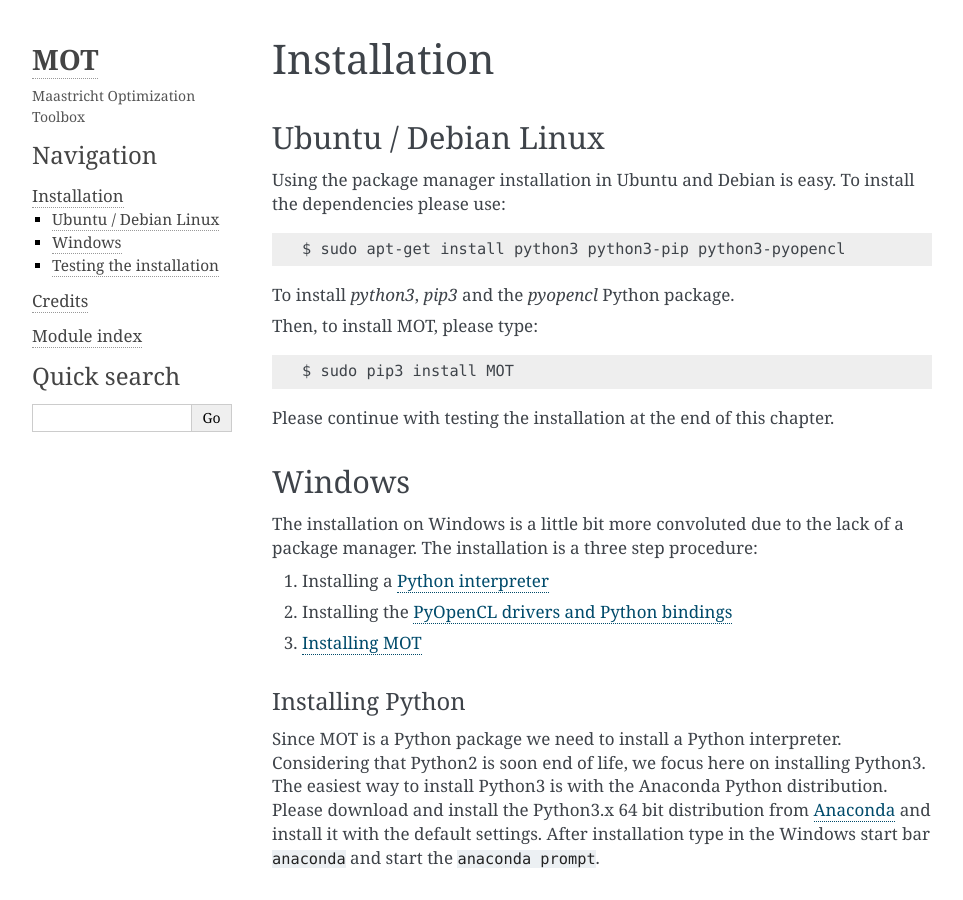
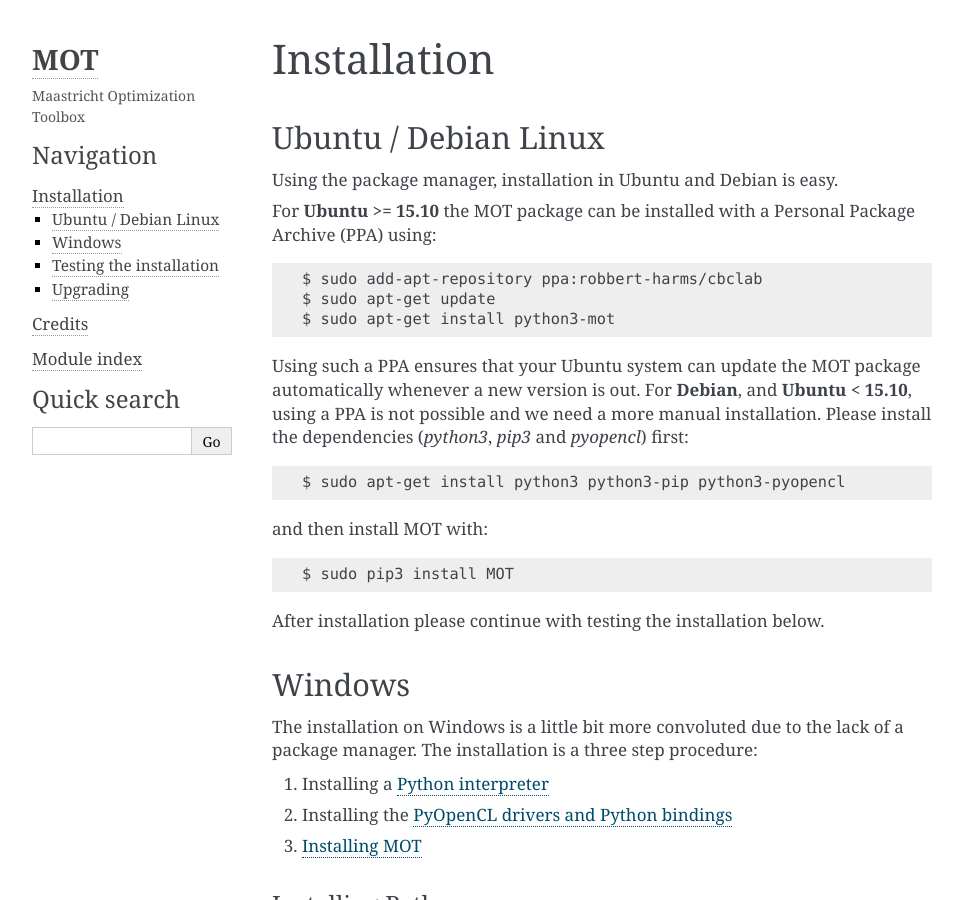
Before and after one commit to robbert-harms/MOT, a Sphinx documentation site: the page built from docs/install.rst, in a window 1280 px wide and 900 px high. Shown: the whole window, without its empty margins (148-1111 px from the left). Built offline with Sphinx 7.4.7, drawn with Linux system fonts in a browser that asks for light colours; some of the changed text lies outside the part shown.

Commit message:
Updates to the documentation

```diff
--- a/docs/install.rst
+++ b/docs/install.rst
@@ -4,21 +4,32 @@
 
 Ubuntu / Debian Linux
 =====================
-Using the package manager installation in Ubuntu and Debian is easy. To install the dependencies please use:
+Using the package manager, installation in Ubuntu and Debian is easy.
+
+For **Ubuntu >= 15.10** the MOT package can be installed with a Personal Package Archive (PPA) using:
+
+.. code-block:: bash
+
+    $ sudo add-apt-repository ppa:robbert-harms/cbclab
+    $ sudo apt-get update
+    $ sudo apt-get install python3-mot
+
+Using such a PPA ensures that your Ubuntu system can update the MOT package automatically whenever a new version is out.
+For **Debian**, and **Ubuntu < 15.10**, using a PPA is not possible and we need a more manual installation.
+Please install the dependencies (*python3*, *pip3* and *pyopencl*) first:
 
 .. code-block:: bash
 
     $ sudo apt-get install python3 python3-pip python3-pyopencl
 
-To install *python3*, *pip3* and the *pyopencl* Python package.
-
-Then, to install MOT, please type:
+and then install MOT with:
 
 .. code-block:: bash
 
     $ sudo pip3 install MOT
 
-Please continue with testing the installation at the end of this chapter.
+
+After installation please continue with testing the installation below.
 
 
 Windows
@@ -98,7 +109,7 @@
 
 .. code-block:: none
 
-    > pip install MOT
+    > pip install mot
 
 
 Testing the installation
@@ -112,3 +123,24 @@
     >>> CLEnvironmentFactory.smart_device_selection()
 
 If you get no errors and the output is a list of CL environments, MOT is succesfully installed.
+
+
+
+Upgrading
+=========
+
+Ubuntu / Debian Linux
+---------------------
+If you used the PPA to install the MOT package, upgrading is easy and is handled automatically by Ubuntu.
+If you used the pip3 installation you can upgrade MOT with ``sudo pip3 install --upgrade MOT``.
+
+
+Windows
+-------
+To upgrade MOT when a new version is out, open an Anaconda Prompt and type:
+
+.. code-block:: none
+
+    > pip install --upgrade mot
+
+to upgrade MOT to the latest version.
```
Also changed, not shown: README.rst (+10 -1 lines).
